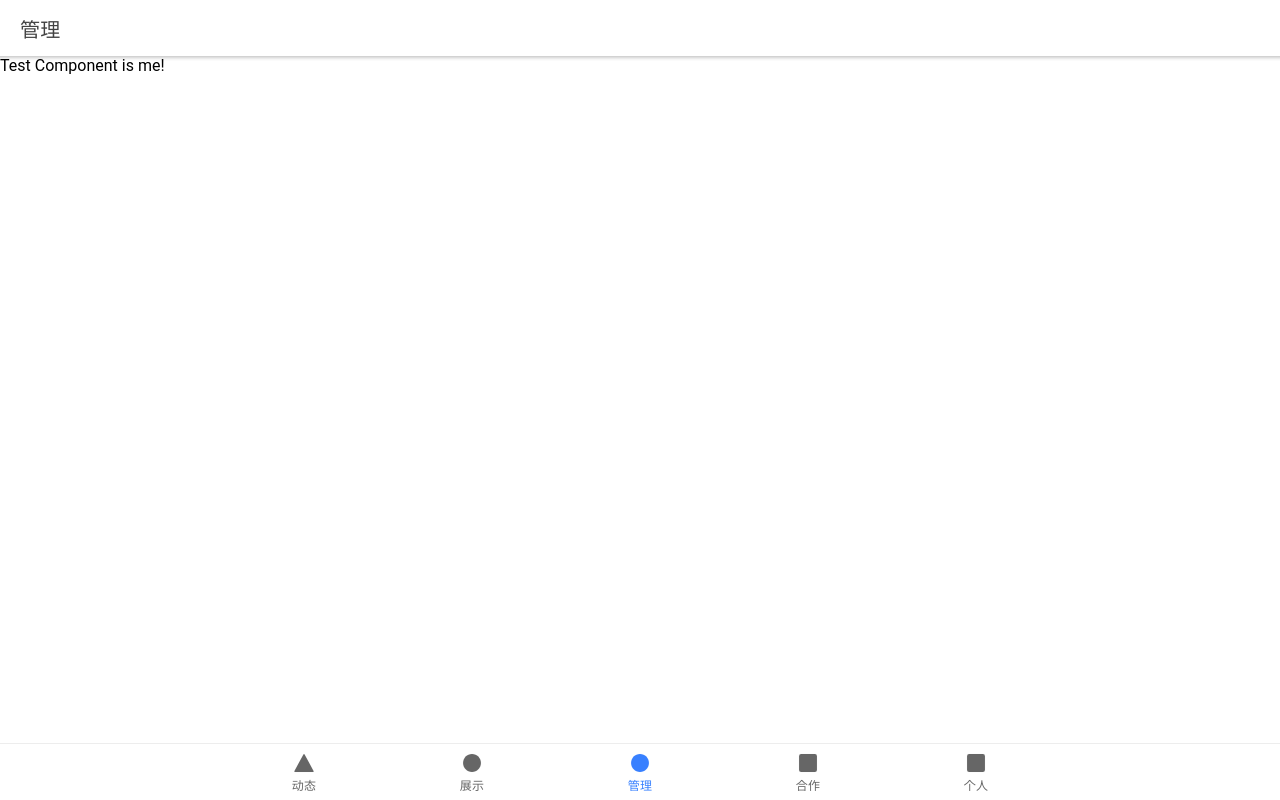
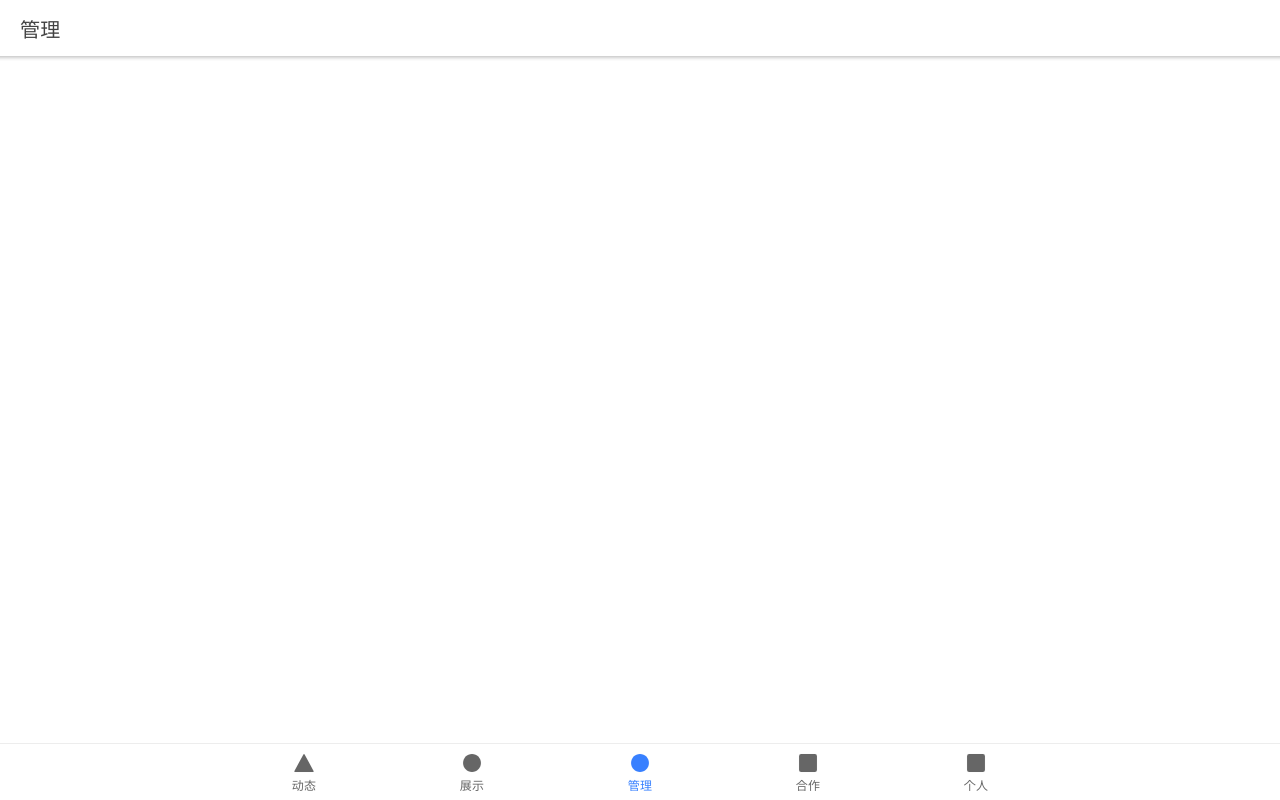
Before and after one commit to Leader-dev/Leader-front-end, a React (Create React App) app: page /tabs/eca-management in a window 1280 px wide. Built offline with nearby package versions, Linux system fonts and the light colour scheme.

Commit message:
Fix import React issue

```diff
--- a/src/pages/Cooperation/index.tsx
+++ b/src/pages/Cooperation/index.tsx
@@ -5,6 +5,7 @@ import {
   IonTitle,
   IonToolbar,
 } from "@ionic/react";
+import * as React from "react";
 import "./index.css";
 
 const Coop: React.FC = () => {
--- a/src/pages/ECADisplay/Component/ECAInfoCard.tsx
+++ b/src/pages/ECADisplay/Component/ECAInfoCard.tsx
@@ -1,4 +1,4 @@
-import React from "react";
+import * as React from "react";
 import {
   IonCard,
   IonIcon,
--- a/src/pages/ECADisplay/index.tsx
+++ b/src/pages/ECADisplay/index.tsx
@@ -1,4 +1,4 @@
-import React, { useState } from "react";
+import * as React from "react";
 import {
   IonContent,
   IonHeader,
@@ -15,6 +15,8 @@ import {
 import "./index.css";
 import { filterCircleSharp } from "ionicons/icons";
 import ECAInfoCard, { ECAInfo } from "./Component/ECAInfoCard";
+
+const { useState } = React;
 
 interface ECADisplayState {
   loadingFirst: boolean;
--- a/src/pages/Management/index.tsx
+++ b/src/pages/Management/index.tsx
@@ -6,8 +6,7 @@ import {
   IonToolbar,
 } from "@ionic/react";
 import "./index.css";
-
-import { TestText } from "@/components/test";
+import * as React from "react";
 
 const Management: React.FC = () => {
   return (
@@ -17,9 +16,7 @@ const Management: React.FC = () => {
           <IonTitle>管理</IonTitle>
         </IonToolbar>
       </IonHeader>
-      <IonContent fullscreen>
-        <TestText />
-      </IonContent>
+      <IonContent fullscreen></IonContent>
     </IonPage>
   );
 };
--- a/src/pages/Personal/index.tsx
+++ b/src/pages/Personal/index.tsx
@@ -17,6 +17,7 @@ import {
 } from "ionicons/icons";
 
 import "./index.css";
+import * as React from "react";
 
 const BannerContainer: React.FC = ({ children }) => {
   return (
--- a/src/pages/SignUp/index.tsx
+++ b/src/pages/SignUp/index.tsx
@@ -1,6 +1,6 @@
 import { IonPage, IonContent, IonButton } from "@ionic/react";
 import { useEffect, useState } from "react";
-
+import * as React from "react";
 import coffeeImage from "./coffee.jpg";
 
 interface SVGIndicatorProps {
--- a/src/pages/Trends/Component/MomentCardSkeleton.tsx
+++ b/src/pages/Trends/Component/MomentCardSkeleton.tsx
@@ -9,7 +9,7 @@ import {
 } from "@ionic/react";
 import User from "./User";
 import { arrowUp, ellipsisHorizontal } from "ionicons/icons";
-import React from "react";
+import * as React from "react";
 import UserSkeleton from "./UserSkeleton";
 
 export default () => {
--- a/src/pages/Trends/Component/NewMoment.tsx
+++ b/src/pages/Trends/Component/NewMoment.tsx
@@ -1,5 +1,5 @@
 import { IonHeader, IonPage, IonTitle, IonToolbar } from "@ionic/react";
-import React from "react";
+import * as React from "react";
 
 export default () => {
   return (
--- a/src/pages/Trends/Component/User.tsx
+++ b/src/pages/Trends/Component/User.tsx
@@ -1,4 +1,4 @@
-import React from "react";
+import * as React from "react";
 import { IonAvatar, IonIcon, IonLabel, IonText } from "@ionic/react";
 import { checkmarkOutline } from "ionicons/icons";
 
--- a/src/pages/Trends/Component/UserSkeleton.tsx
+++ b/src/pages/Trends/Component/UserSkeleton.tsx
@@ -6,7 +6,7 @@ import {
   IonText,
 } from "@ionic/react";
 import { checkmarkOutline } from "ionicons/icons";
-import React from "react";
+import * as React from "react";
 
 export default () => {
   return (
--- a/tsconfig.app.json
+++ b/tsconfig.app.json
@@ -2,6 +2,7 @@
   "compilerOptions": {
     "paths": {
       "@/*": ["*"]
-    }
+    },
+    "jsx": "react"
   }
 }
--- a/tsconfig.json
+++ b/tsconfig.json
@@ -19,7 +19,7 @@
     "isolatedModules": true,
     "noEmit": true,
     "jsx": "react-jsx",
-    "baseUrl": "./src"
+    "baseUrl": "./src",
   },
   "include": [
     "src"
```
Also changed, not shown: 1 other file (tests, documents, lock files or other folders).
